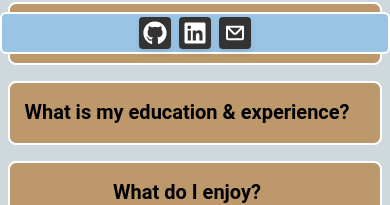
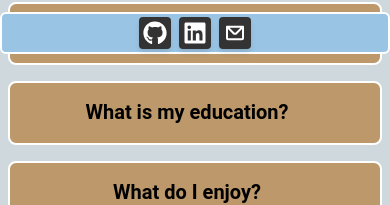
Before and after one commit to BDRunnels/personalSite, a React (Create React App) app: page / in a window 390 px wide. Shown: the part 790-995 px from the top of the page. Built offline with nearby package versions, Linux system fonts and the light colour scheme.

Commit message:
Changed sizing for responsiveness...

```diff
--- a/src/components/Home/Home.component.jsx
+++ b/src/components/Home/Home.component.jsx
@@ -124,7 +124,7 @@ const Home = () => {
                     <AccordionBody className=" text-center text-black font-extrabold bg-[#9AC4E4] dark:bg-amber-800 transition-colors rounded-lg border border-white">
                         <List>
                             <ListItem selected className="font-bold text-black dark:bg-white dark:hover:!bg-white hover:!bg-white/40 cursor-auto">
-                                Core Web Tech - HTML / CSS
+                                Core Web - HTML / CSS
                                 <ListItemSuffix>
                                     {/* <Tooltip content="I feel good about this!"> */}
                                         <Chip color="green" value="Proficient" className="cursor-pointer"/>
@@ -187,7 +187,7 @@ const Home = () => {
                 </Accordion>
                 <Accordion open={open3 === 3} className="p-2 lg:w-1/3 md:w-1/2">
                     <AccordionHeader onClick={() => handleOpen3(3)} className="justify-center border-2 border-white bg-[#BC986A] dark:bg-transparent dark:text-white dark:hover:bg-white dark:hover:text-black dark:hover:border-2 dark:hover:border-black rounded-lg text-black hover:text-white">
-                        What is my education & experience?
+                        What is my education?
                     </AccordionHeader>
                     <AccordionBody className="text-black font-extrabold bg-[#9AC4E4] dark:bg-amber-800 transition-colors rounded-lg border border-white">
                         <p className="indent-5 p-5">
```
